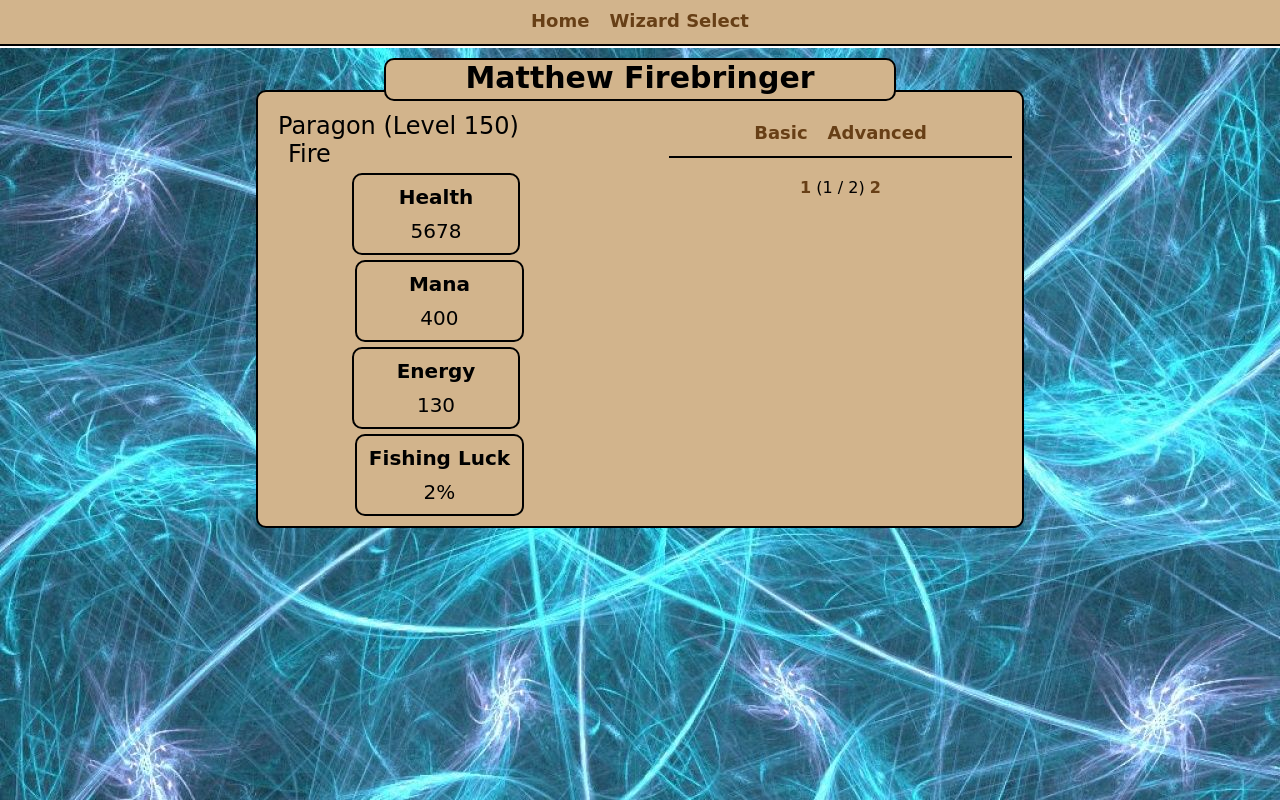
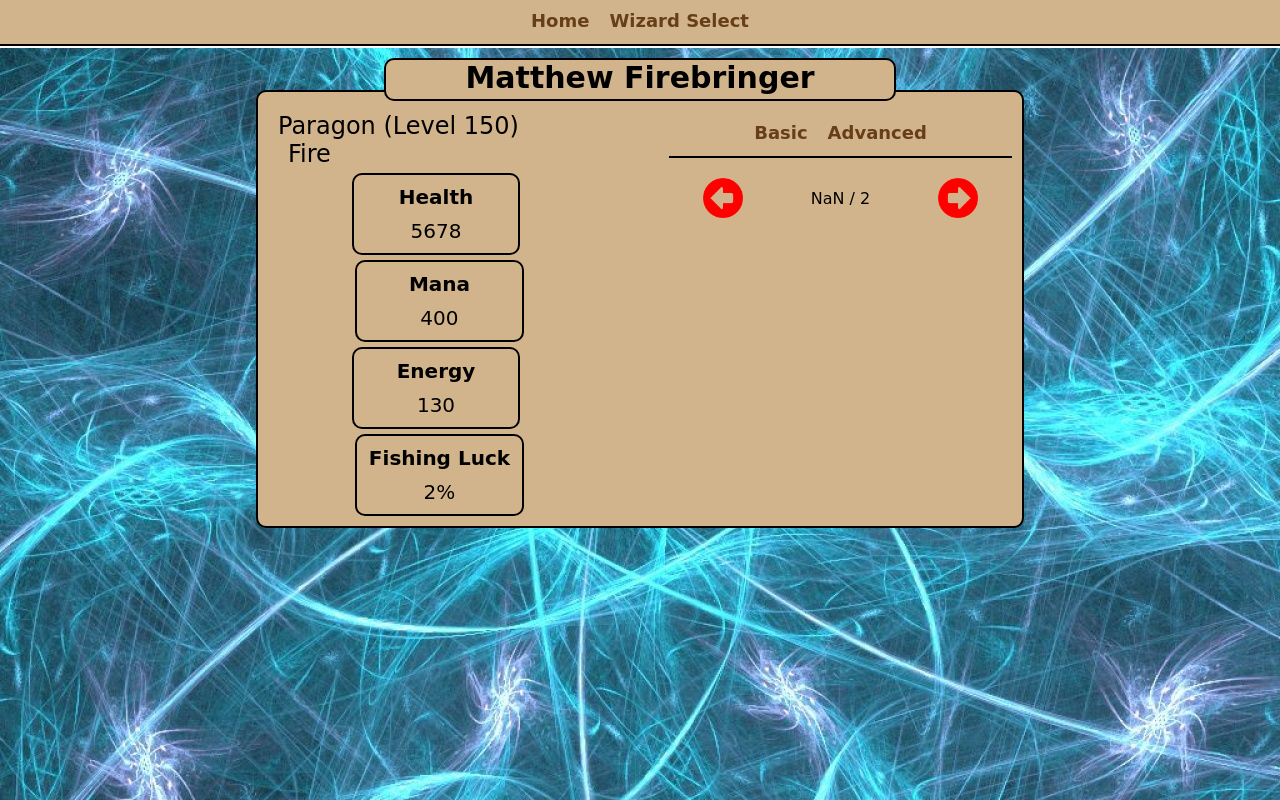
Before and after one commit to davidmstirn/Wizard101QuickEquip, a React (Create React App) app in the folder client/: page /show/0/advanced in a window 1280 px wide. Built offline with nearby package versions, Linux system fonts and the light colour scheme.

Commit message:
Added icons and left-right logic for adv paging

```diff
--- a/client/src/components/WizardAdvancedStats.js
+++ b/client/src/components/WizardAdvancedStats.js
@@ -1,23 +1,30 @@
 import '../css/WizardAdvancedStats.css';
-import { NavLink, Outlet } from 'react-router-dom';
+import { NavLink, Outlet, useParams } from 'react-router-dom';
+import { numPages } from './WizardAdvancedStatsPage';
+import leftArrow from '../images/left-circular-128.png'
+import rightArrow from '../images/right-circular-128.png'
 
 function WizardAdvancedStats(props) {
+  let params = useParams();
+  let page = parseInt(params.pageId);
+  let pages = numPages();
+
   return(
     <div className="AdvancedFrame">
       <Outlet context={props.wizard}/>
       <div className="AdvancedNav">
         <NavLink
-          to='1'
+          to={''+(page-1 === 0 ? pages : page-1)}
           data-testid='statAdvanced1'
           className={({ isActive }) => isActive? "current" : ""}>
-          1
+          <img src={leftArrow} alt='left arrow' />
         </NavLink>
-        <span> (1 / 2) </span>
+        <span>{page} / {pages}</span>
         <NavLink
-          to='2'
+          to={''+(page+1 === pages+1 ? 1 : page+1)}
           data-testid='statAdvanced2'
           className={({ isActive }) => isActive? "current" : ""}>
-          2
+          <img src={rightArrow} alt='left arrow' />
         </NavLink>
       </div>
     </div>
--- a/client/src/components/WizardAdvancedStatsPage.js
+++ b/client/src/components/WizardAdvancedStatsPage.js
@@ -3,7 +3,7 @@ import WizardSchoolStat from './WizardSchoolStat';
 import WizardStat from './WizardStat';
 
 /* Converts from the outlet context to the WizardAdvancedStats */
-function WizardAdvancedStatsPage(props) {
+export function WizardAdvancedStatsPage(props) {
   let wizard = props.wizard;
   let page = props.page;
 
@@ -33,4 +33,6 @@ function WizardAdvancedStatsPage(props) {
   )
 }
 
-export default WizardAdvancedStatsPage;
+export function numPages() {
+  return 2;
+}
--- a/client/src/css/WizardAdvancedStats.css
+++ b/client/src/css/WizardAdvancedStats.css
@@ -1,3 +1,15 @@
 .AdvancedStats {
     font-size: 1rem;
 }
+
+.AdvancedNav {
+    margin-top: 10px;
+    display: flex;
+    align-items: center;
+    justify-content: space-around;
+}
+
+.AdvancedNav img {
+    height: 40px;
+    vertical-align: middle;
+}
--- a/client/src/routes/WizardAdvancedStatsPageHelper.js
+++ b/client/src/routes/WizardAdvancedStatsPageHelper.js
@@ -1,6 +1,6 @@
 import { useOutletContext, useParams } from 'react-router-dom';
 import { getAccuracy, getDamage, getDamageFlat, getResist, getResistFlat } from '../data';
-import WizardAdvancedStatsPage from '../components/WizardAdvancedStatsPage';
+import { WizardAdvancedStatsPage } from '../components/WizardAdvancedStatsPage';
 
 /* Converts from the outlet context to the WizardAdvancedStatsPage */
 function WizardAdvancedStatsPageHelper(props) {
```
Also changed, not shown: client/src/images/left-circular-128.png (added), client/src/images/right-circular-128.png (added).
